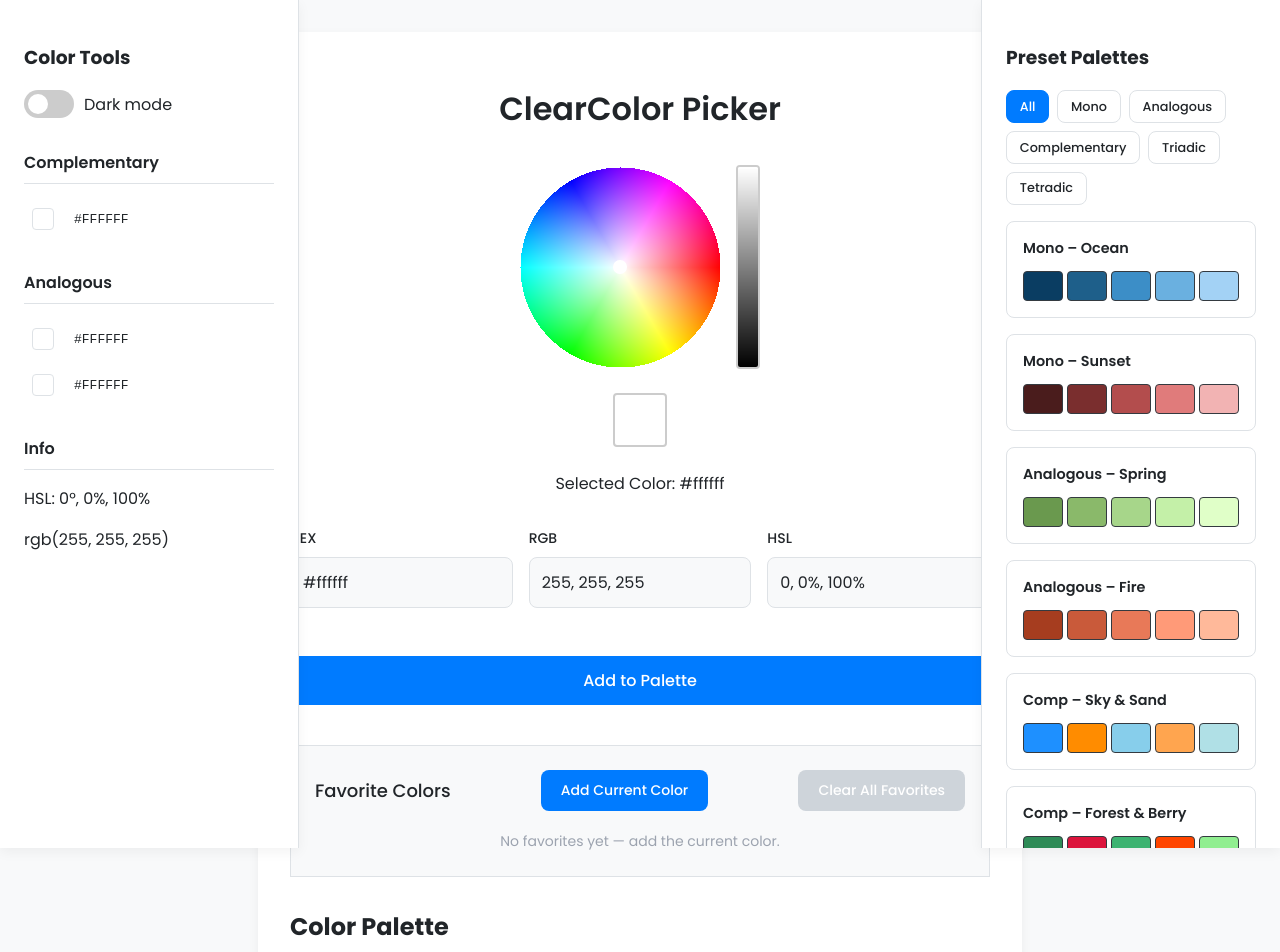
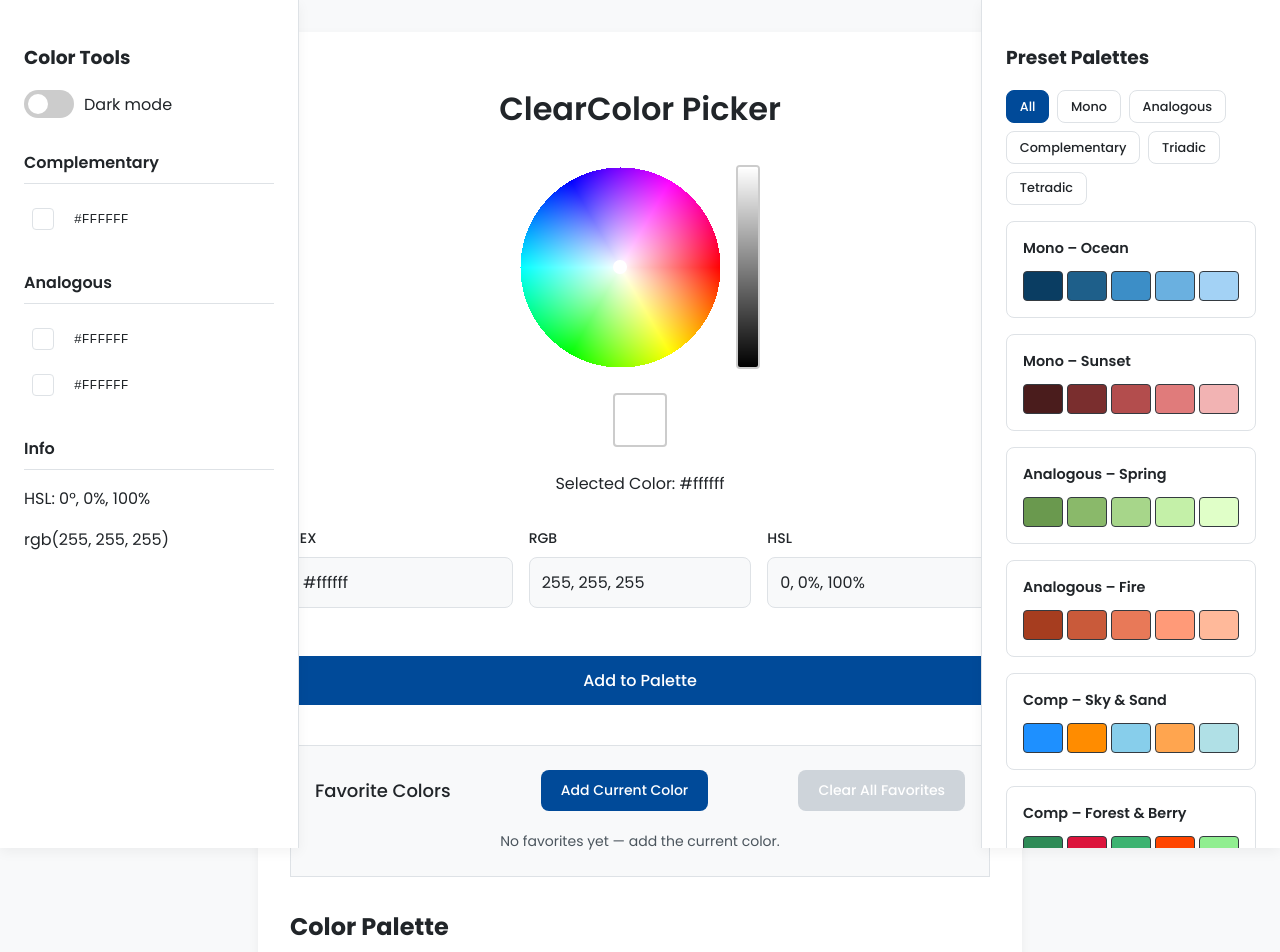
Before and after one commit to tharjas/Group-13-project-CSCE3444-fa25, a React (Vite) app: page / in a window 1280 px wide. Shown: the top 952 px of the page. Built offline with nearby package versions, Linux system fonts and the light colour scheme.

Commit message:
Wav report fixes for assignment.

```diff
--- a/src/components/LeftMenu.jsx
+++ b/src/components/LeftMenu.jsx
@@ -44,6 +44,7 @@ const LeftMenu = ({ color, setColor, isDark, toggleDark }) => {
 			  type="checkbox"
 			  checked={localDark}
 			  onChange={handleToggle}
+			  aria-label="Toggle dark mode"
 			/>
 			<span className="slider"></span>
 		  </label>
--- a/src/index.css
+++ b/src/index.css
@@ -10,7 +10,7 @@
   --surface-dark: #1e1e1e;
   --text-light: #212529;
   --text-dark: #e9ecef;
-  --primary-light: #007bff;
+  --primary-light: #004A99;
   --primary-dark: #0d6efd;
   --border-light: #dee2e6;
   --border-dark: #343a40;
@@ -407,15 +407,6 @@ button:disabled {
     font-size: 0.875rem;
 }
 
-.favorites-empty {
-    color: #6c757d;
-    font-size: 0.875rem;
-}
-
-.dark-mode .favorites-empty {
-    color: #adb5bd;
-}
-
 .favorites-swatches {
     display: flex;
     gap: 0.75rem;
@@ -549,7 +540,7 @@ button:disabled {
 }
 
 .favorites-empty {
-  color: #9ca3af;
+  color: #4B555D;
   font-size: 0.875rem;
   text-align: center;
 }
```
Lines whose indentation alone changed are shown as unchanged.
